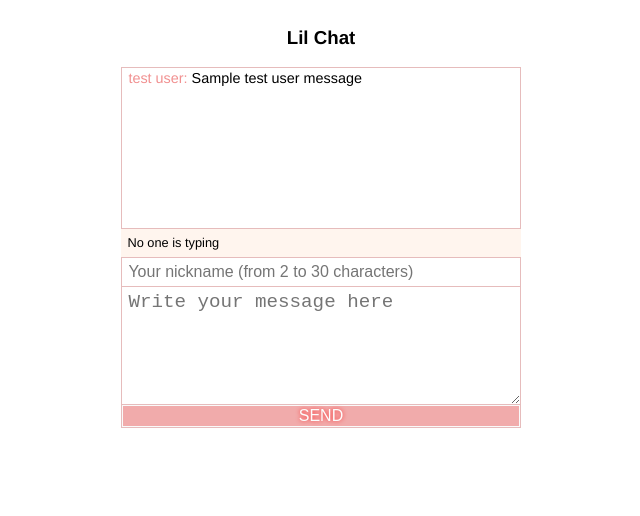
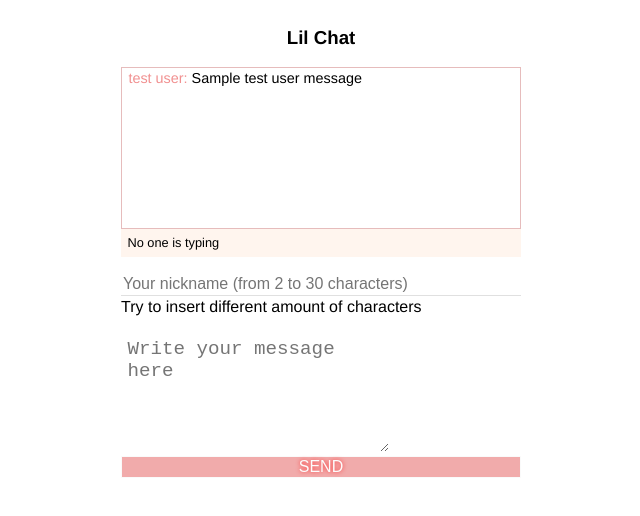
Before and after one commit to prog4life/md-chat-thunks, a React app: page / in a window 1280 px wide. Shown: the top 516 px of the page, without its empty margins (319-959 px from the left). Built offline with nearby package versions, Linux system fonts and the light colour scheme; no server answers.

Commit message:
Create working version of Material Text Field

```diff
--- a/src/components/ChatHistory.jsx
+++ b/src/components/ChatHistory.jsx
@@ -44,8 +44,8 @@ class ChatHistory extends React.Component {
   }
 }
 
-export default ChatHistory;
-
 ChatHistory.propTypes = {
   messages: PropTypes.arrayOf(PropTypes.object).isRequired
 };
+
+export default ChatHistory;
--- a/src/components/ChatInput.jsx
+++ b/src/components/ChatInput.jsx
@@ -1,5 +1,6 @@
 import React from 'react';
 import PropTypes from 'prop-types';
+import TextFieldMaterial from './TextFieldMaterial';
 
 class ChatInput extends React.Component {
   constructor(props) {
@@ -8,72 +9,99 @@ class ChatInput extends React.Component {
     this.state = {
       nickname: '',
       messageText: ''
+      // isNicknameFocused: false
     };
 
     this.handleSubmit = this.handleSubmit.bind(this);
     this.handleInputChange = this.handleInputChange.bind(this);
+    // this.handleNicknameFocusToggle = this.handleNicknameFocusToggle.bind(this);
+  }
+  // FIXME: resolve
+  shouldComponentUpdate(nextProps, nextState) {
+    return nextProps !== this.props || nextState !== this.state;
   }
   handleSubmit(e) {
     e.preventDefault();
-    const {nickname, messageText} = this.state;
-    const formElems = e.target.elements;
+    const { nickname, messageText } = e.target.elements;
+    const nicknameLength = nickname.value.length;
+    const messageTextLength = messageText.value.length;
 
-    if (nickname.length < 2 || nickname.length > 30) {
-      formElems.nickname.focus();
+    if (nicknameLength < 2 || nicknameLength > 30) {
+      nickname.focus();
       return;
     }
 
-    if (messageText.length < 1) {
-      formElems.messageText.focus();
+    if (messageTextLength < 1) {
+      messageText.focus();
       return;
     }
-    this.setState({
-      messageText: ''
-    });
-    this.props.onSendMessage(nickname, messageText);
+    this.setState({ messageText: '' });
+    this.props.onSendMessage(nickname.value, messageText.value);
   }
   handleInputChange(e) {
-    /* eslint react/no-unused-state: 0 */
-    const {name, value} = e.target;
+    const { name, value } = e.target;
+    const { onTyping } = this.props;
 
     this.setState({
       [name]: value
     });
+    // IDEA: typeof onTyping === 'function'
     if (name === 'messageText') {
-      this.props.onTyping();
+      onTyping();
     }
   }
+  // handleNicknameFocusToggle(e) {
+    // e.preventDefault();
+
+    // this.setState(prevState => ({
+    //   isNicknameFocused: !prevState.isNicknameFocused
+    // }));
+  // }
   render() {
+    const { nickname, messageText } = this.state;
+
     return (
       <form
         className="chat-input"
         onSubmit={this.handleSubmit}
       >
-        <input
-          className="nickname"
-          name="nickname"
-          type="text"
-          value={this.state.nickname}
-          placeholder="Your nickname (from 2 to 30 characters)"
+        <TextFieldMaterial
+          // onChange={this.handleInputChange}
+          placeholder={'Your nickname (from 2 to 30 characters)'}
+          // value={nickname}
+          // wrongInputMsg={'sample wrong input message'}
+        />
+        {/* <TextFieldMaterialDumb
+          isFocused={isNicknameFocused}
           onChange={this.handleInputChange}
-        />
-        <textarea
-          className="message-text"
-          name="messageText"
-          rows="5"
-          required
-          value={this.state.messageText}
-          placeholder="Write your message here"
-          onChange={this.handleInputChange}
-        />
-        <button className="send-button">
-          SEND
+          onFocusToggle={this.handleNicknameFocusToggle}
+          placeholder={'Your nickname (from 2 to 30 characters)'}
+          value={nickname}
+          wrongInputMsg={'sample wrong input message'}
+        /> */}
+        <div className="message">
+          <textarea
+            className="message-field"
+            name="messageText"
+            onChange={this.handleInputChange}
+            placeholder="Write your message here"
+            required
+            rows="5"
+            value={messageText}
+          />
+        </div>
+        <button
+          className="send-button"
+          type="submit"
+        >
+          { 'SEND' }
         </button>
       </form>
     );
   }
 }
 
+// TODO: add default empty handler for onTyping
 ChatInput.propTypes = {
   onSendMessage: PropTypes.func.isRequired,
   onTyping: PropTypes.func.isRequired
--- /dev/null
+++ b/src/components/TextFieldMaterial.jsx
@@ -0,0 +1,84 @@
+import React, { Component } from 'react';
+import PropTypes from 'prop-types';
+
+class TextFieldMaterial extends Component {
+  constructor(props) {
+    super(props);
+
+    this.state = {
+      isFocused: false
+    };
+
+    this.handleFocusToggle = this.handleFocusToggle.bind(this);
+    this.handleValueChange = this.handleValueChange.bind(this);
+  }
+  shouldComponentUpdate(nextProps, nextState) {
+    // NOTE: shallow comparison
+    const isPropsDiffer = Object.keys(this.props).some(propName => (
+      this.props[propName] !== nextProps[propName]
+    ));
+    return isPropsDiffer || this.state !== nextState;
+  }
+  // TODO: maybe it should be used different handlers for onFocus and onBlur
+  handleFocusToggle(e) {
+    e.preventDefault();
+
+    this.setState(prevState => ({ isFocused: !prevState.isFocused }));
+  }
+  handleValueChange(e) {
+    const { onChange } = this.props;
+
+    if (typeof onChange === 'function') {
+      onChange(e);
+    }
+  }
+  render() {
+    // TODO: wrong input prop
+    const { placeholder, wrongInputMsg, value } = this.props;
+    const { isFocused } = this.state;
+
+    return (
+      <div className="nickname">
+        <input
+          className="nickname-field"
+          name="nickname"
+          onBlur={this.handleFocusToggle}
+          onChange={this.handleValueChange}
+          onFocus={this.handleFocusToggle}
+          placeholder={placeholder}
+          type="text"
+          value={typeof value === 'string' ? value : undefined}
+        />
+        <div className="underliner">
+          <hr className="underline" />
+          <hr className={isFocused
+              ? 'underline on'
+              : 'underline off'
+            }
+          />
+        </div>
+        <div className="wrong-nickname-spacer">
+          <span className="wrong-nickname-length-msg">
+            {wrongInputMsg}
+          </span>
+        </div>
+      </div>
+    );
+  }
+}
+
+TextFieldMaterial.propTypes = {
+  onChange: PropTypes.func,
+  placeholder: PropTypes.string,
+  value: PropTypes.string,
+  wrongInputMsg: PropTypes.string
+};
+
+TextFieldMaterial.defaultProps = {
+  onChange: undefined,
+  placeholder: '',
+  value: undefined,
+  wrongInputMsg: 'Try to insert different amount of characters'
+};
+
+export default TextFieldMaterial;
--- a/src/styles/main.scss
+++ b/src/styles/main.scss
@@ -15,8 +15,7 @@
   text-align: center;
 }
 
-.chat-history,
-.chat-input {
+.chat-history {
   border: 1px solid rgba(228, 181, 181, 0.9);
 }
 
@@ -42,7 +41,8 @@
 .chat-input {
   /* border-top: none; */
   display: flex;
-  flex-flow: column;
+  flex-direction: column;
+  justify-content: space-around;
 }
 
 .chat-input *:focus {
@@ -70,16 +70,61 @@ textarea:active {
 }
 
 .nickname {
-  border: none;
-  min-height: 1.4rem;
-  font-size: 1rem;
-  padding: 0.2rem 0.4rem;
+  padding: 1rem 0;
+  margin-bottom: 0.2rem;
 }
 
-.message-text {
+.nickname-field {
+  border: none;
+  // border-bottom: 1px solid rgba(0, 0, 0, 0.26);
+  // border-bottom: 1px solid rgb(224, 224, 224);
+  // border-bottom: 1px solid #9e9e9e;
+  box-sizing: border-box;
+  color: rgba(0, 0, 0, 0.87);
+  min-height: 1.4rem;
+  width: 100%;
+  font-size: 1rem;
+  // padding: 0 0.4rem;
+  // margin: 0 0 0.5rem;
+  // transition: all 0.5s;
+}
+
+.nickname-field:focus {
+  // border-bottom: 2px solid #f19090;
+}
+
+.underliner {
+  border: none;
+}
+
+.underline {
+  border: none;
+  border-bottom: 1px solid rgb(224, 224, 224);
+  margin: 0;
+  transition: all 450ms cubic-bezier(0.23, 1, 0.32, 1) 0ms;
+}
+
+.underline.off {
+  position: relative;
+  bottom: 2px;
+  padding-bottom: 1px;
+  transform: scaleX(0);
+}
+
+.underline.on {
+  // border-bottom: 1px solid #f19090;
+  // box-shadow: 0 1px 0 0 #f19090;
+  border-bottom: 2px solid #f19090;
+  position: relative;
+  bottom: 2px;
+  padding-bottom: 0;
+  transform: scaleX(1);
+}
+
+.message-field {
   font-size: 1.2rem;
-  border: 1px solid rgba(228, 181, 181, 0.9);
-  border-width: 1px 0;
+  border: none;
+  // border: 1px solid rgba(228, 181, 181, 0.9);
   padding: 0.2rem 0.4rem;
 }
 
--- a/webpack.config.js
+++ b/webpack.config.js
@@ -14,7 +14,8 @@ module.exports = {
   ],
   output: {
     filename: 'bundle.js',
-    path: path.resolve(__dirname, 'public')
+    path: path.resolve(__dirname, 'public'),
+    publicPath: '/' // for webpack-dev-middleware
   },
   module: {
     rules: [
@@ -92,5 +93,11 @@ module.exports = {
     ],
     extensions: ['.js', '.json', '.jsx', '.css', '.scss', '*']
   },
+  // NOTE: devServer is disabled due to usage of dev-middleware within server
+  devServer: {
+    contentBase: path.resolve(__dirname, 'public'),
+    compress: true
+    // port: 9000,
+  },
   devtool: 'source-map'
 };
```
Also changed, not shown: package.json (+8 -2 lines), server.js (+13 -2 lines), src/components/TextFieldMaterialDumb.jsx (added), 1 other file (tests, documents, lock files or other folders).
